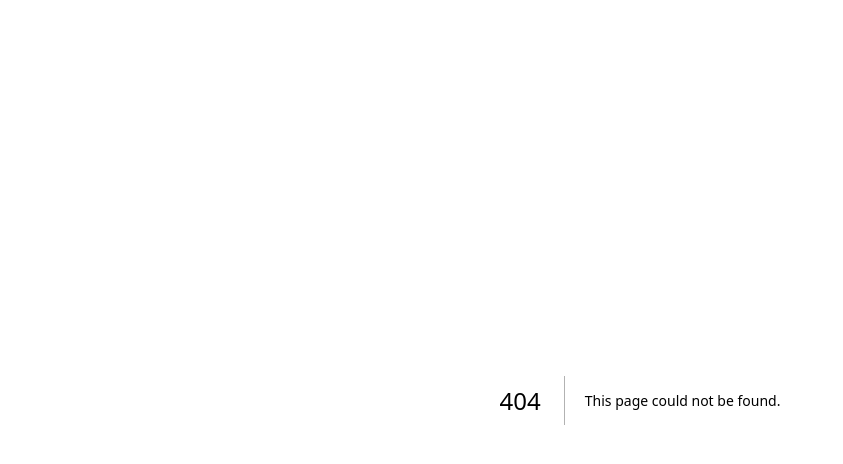
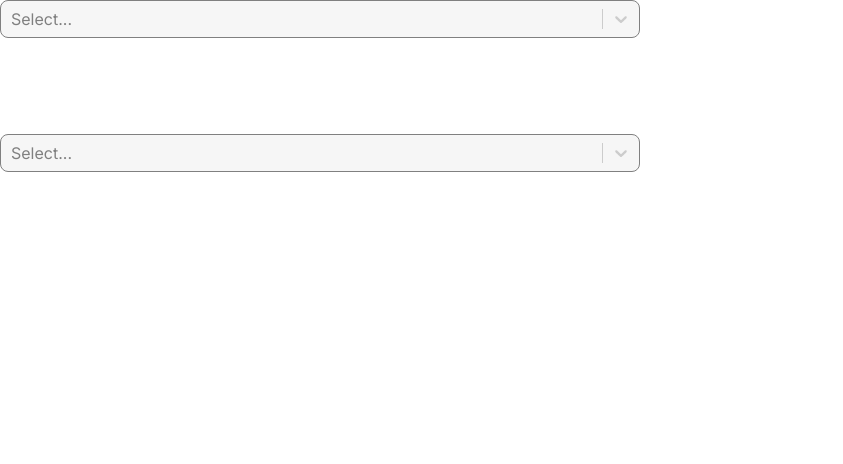
Before and after one commit to bank188950/testapi, a Next.js app: page /selectcustom in a window 1280 px wide. Before the commit this address had no page. Shown: the top 464 px of the page, without its empty margins (0-843 px from the left). Built offline with nearby package versions, Linux system fonts and the light colour scheme.

Commit message:
custom select

```diff
--- /dev/null
+++ b/src/app/selectcustom/page.tsx
@@ -0,0 +1,69 @@
+"use client";
+
+import dynamic from "next/dynamic";
+import Select, { StylesConfig } from "react-select";
+
+type ColourOption = {
+  readonly value: string;
+  readonly label: string;
+};
+
+const colourOptions: ColourOption[] = [
+  { value: "", label: "กรุณาเลือกข้อมูล" },
+  { value: "ocean", label: "Ocean" },
+  { value: "blue", label: "Blue" },
+  { value: "purple", label: "Purple" },
+  { value: "red", label: "Red" },
+  { value: "orange", label: "Orange" },
+  { value: "yellow", label: "Yellow" },
+  { value: "green", label: "Green" },
+  { value: "forest", label: "Forest" },
+  { value: "slate", label: "Slate" },
+  { value: "silver", label: "Silver" },
+];
+
+const customStyles: StylesConfig<ColourOption> = {
+  control: (baseStyles, state) => ({
+    ...baseStyles,
+    backgroundColor: "#f6f6f6",
+    borderRadius: 8,
+    boxShadow: "none",
+    borderColor: state.isFocused ? "blue !important" : "gray !important",
+  }),
+  option: (baseStyles, state) => ({
+    ...baseStyles,
+    backgroundColor: state.isFocused ? "pink !important" : "",
+    color: state.isFocused ? "#333333" : "#FFFFFF",
+  }),
+  menu: (baseStyles) => ({
+    ...baseStyles,
+    backgroundColor: "brown",
+  }),
+};
+
+export default function Blog() {
+  return (
+    <>
+      <div className="w-1/2">
+        <Select
+          instanceId={`search`}
+          options={colourOptions}
+          styles={customStyles}
+          id="box1"
+        />
+      </div>
+      <br />
+      <br />
+      <br />
+      <br />
+      <div className="w-1/2">
+        <Select
+          instanceId={`search`}
+          options={colourOptions}
+          styles={customStyles}
+          id="box1"
+        />
+      </div>
+    </>
+  );
+}
```
